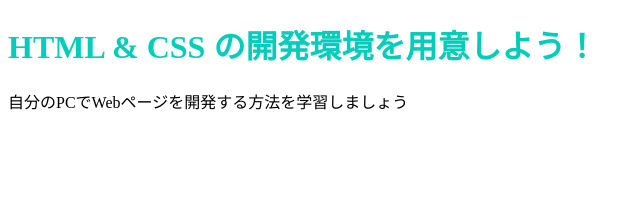
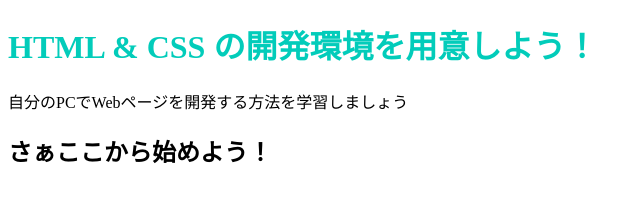
Before and after one commit to KS-6BHR/KS-6BHR.github.io, a plain HTML site: page index.html in a window 1280 px wide. Shown: the whole page, without its empty margins (0-640 px from the left). Drawn offline with Linux system fonts and the light colour scheme.

Commit message:
Update index.html

```diff
--- a/index.html
+++ b/index.html
@@ -11,3 +11,4 @@
     <p>自分のPCでWebページを開発する方法を学習しましょう</p>
   </body>
 </html>
+<h2>さぁここから始めよう！</h2>
```
